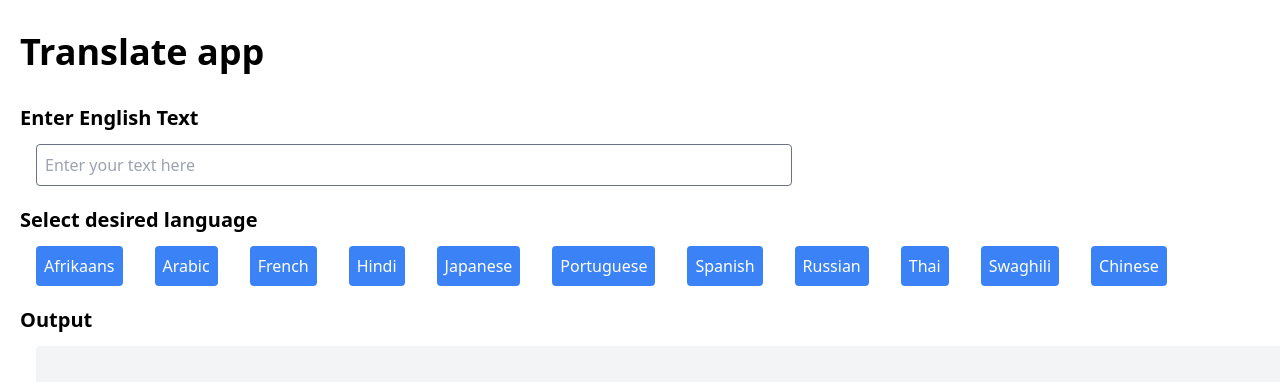
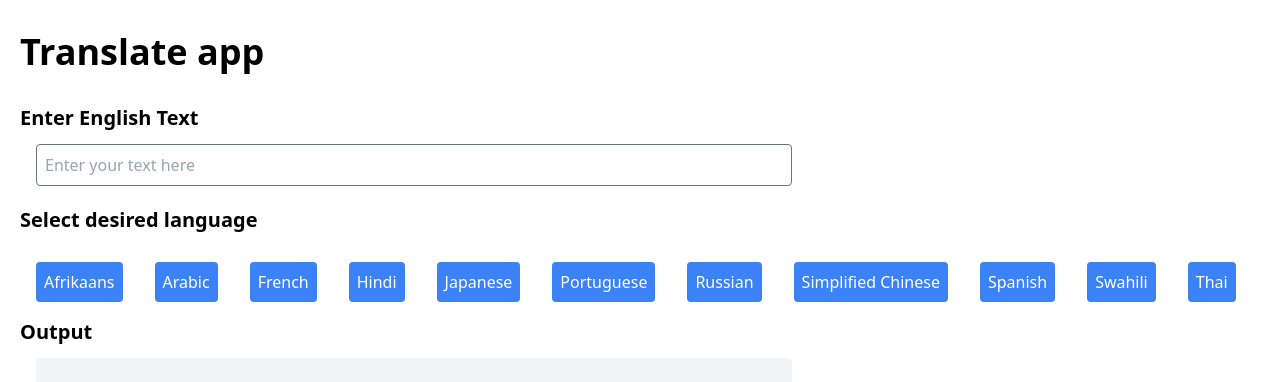
Before and after one commit to dearmascarlos/front-ejercicio-02, a Next.js app in the folder translator-app/: page / in a window 1280 px wide. Shown: the top 382 px of the page. Built offline with nearby package versions, Linux system fonts and the light colour scheme.

Commit message:
mapping buttons

```diff
--- a/translator-app/components/fields.js
+++ b/translator-app/components/fields.js
@@ -1,11 +1,17 @@
-const Fields = () => {
+const Fields = ({ value, onChange }) => {
+
+
+
   return (
       <>
         <h3 className="font-sans text-xl font-semibold mb-3">Enter English Text</h3>
         <input
           className="block rounded border border-gray-500 w-3/5 p-2 ml-4"
           type="text"
+          id="email"
           placeholder="Enter your text here"
+          onChange={(e) => onChange(e.target.value)}
+          value={value}
         >
 
         </input>
--- a/translator-app/components/languages.js
+++ b/translator-app/components/languages.js
@@ -2,21 +2,27 @@ const Languages = () => {
     return (
         <div>
           <h3 className="font-sans text-xl font-semibold mt-5 mb-3">Select desired language</h3>
-          <div className="mb-5">
-            <button className="max-w-sm h-fit bg-blue-500 rounded p-2 mx-4 text-white">Afrikaans</button>
-            <button className="max-w-sm h-fit bg-blue-500 rounded p-2 mx-4 text-white">Arabic</button>
-            <button className="max-w-sm h-fit bg-blue-500 rounded p-2 mx-4 text-white">French</button>
-            <button className="max-w-sm h-fit bg-blue-500 rounded p-2 mx-4 text-white">Hindi</button>
-            <button className="max-w-sm h-fit bg-blue-500 rounded p-2 mx-4 text-white">Japanese</button>
-            <button className="max-w-sm h-fit bg-blue-500 rounded p-2 mx-4 text-white">Portuguese</button>
-            <button className="max-w-sm h-fit bg-blue-500 rounded p-2 mx-4 text-white">Spanish</button>
-            <button className="max-w-sm h-fit bg-blue-500 rounded p-2 mx-4 text-white">Russian</button>
-            <button className="max-w-sm h-fit bg-blue-500 rounded p-2 mx-4 text-white">Thai</button>
-            <button className="max-w-sm h-fit bg-blue-500 rounded p-2 mx-4 text-white">Swaghili</button>
-            <button className="max-w-sm h-fit bg-blue-500 rounded p-2 mx-4 text-white">Chinese</button>
-          </div>
+          {LANGUAGES.map(({label, value}) => {
+            return (
+                <button key={value} className="max-w-sm h-fit bg-blue-500 rounded p-2 mx-4 my-4 text-white">{label}</button>
+            )
+          })}
         </div>
     );
 }
 
+const LANGUAGES = [
+  { label: "Afrikaans", value: "af" },
+  { label: "Arabic", value: "ar" },
+  { label: "French", value: "fr" },
+  { label: "Hindi", value: "hi" },
+  { label: "Japanese", value: "ja" },
+  { label: "Portuguese", value: "pt" },
+  { label: "Russian", value: "ru" },
+  { label: "Simplified Chinese", value: "zh-CN" },
+  { label: "Spanish", value: "es" },
+  { label: "Swahili", value: "sw" },
+  { label: "Thai", value: "th" }
+];
+
 export default Languages;
--- a/translator-app/components/translate.js
+++ b/translator-app/components/translate.js
@@ -2,7 +2,7 @@ const Translate = () => {
     return (
         <div>
           <h3 className="font-sans text-xl font-semibold mb-3">Output</h3>
-          <div className='bg-gray-100 w-full h-20 w-3/5 rounded ml-4'></div>
+          <div className='bg-gray-100 h-20 w-3/5 rounded ml-4'></div>
         </div>
     );
 }
--- a/translator-app/pages/index.js
+++ b/translator-app/pages/index.js
@@ -1,12 +1,14 @@
 import Fields from "@/components/fields"
 import Languages from "@/components/languages"
 import Translate from "@/components/translate"
-import { useState } from "react"
+import { useEffect, useState } from "react"
 
 
 export default function Home() {
   const [text, setText] = useState('')
-
+  useEffect(() => {
+    console.log('Este es mi texto, ', text);
+  })
   return (
     <>
       <header className="my-8 ml-5">
@@ -14,7 +16,7 @@ export default function Home() {
       </header>
 
       <main className="ml-5">
-        <Fields/>
+        <Fields onChange={setText}/>
         <Languages/>
         <Translate/>
       </main>
```
